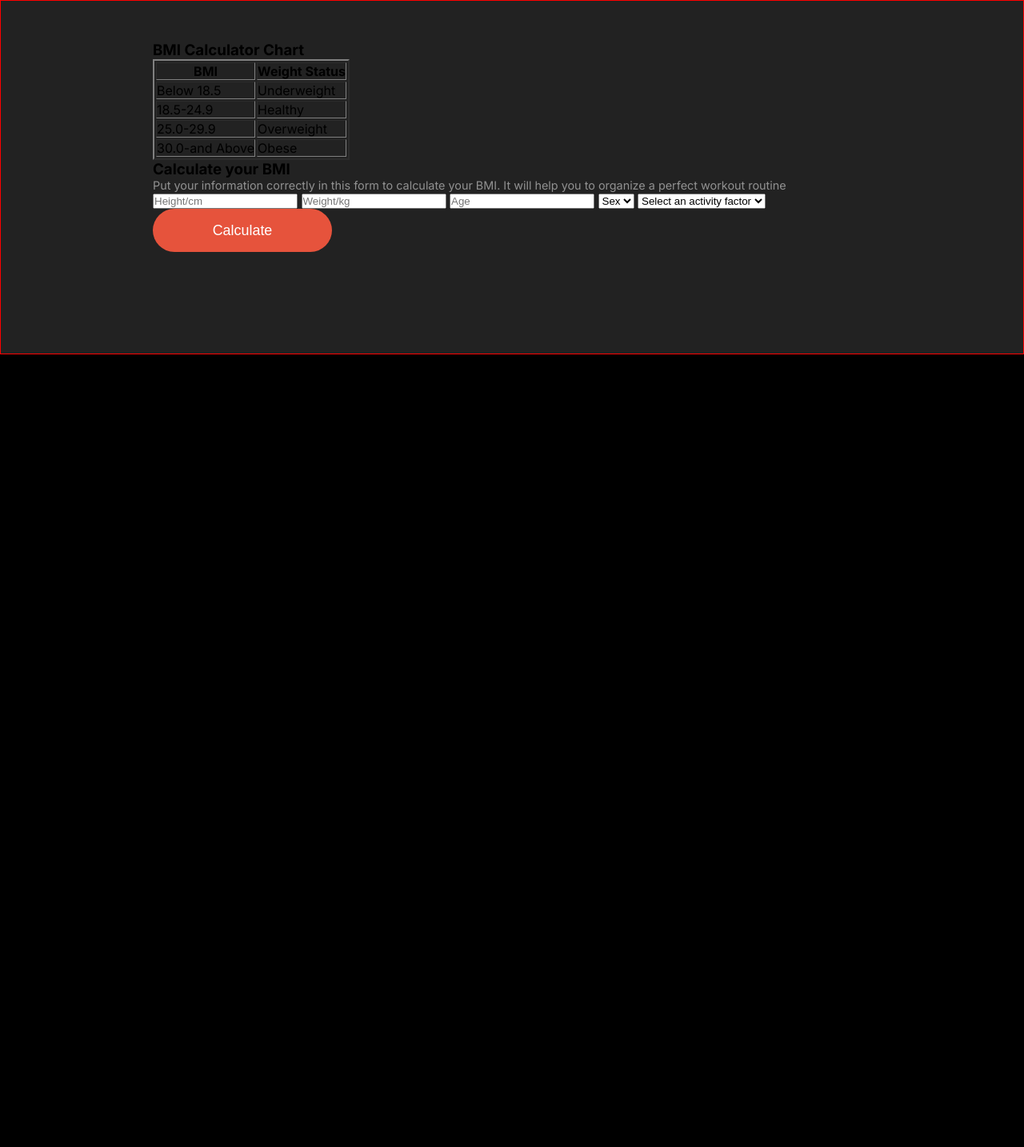
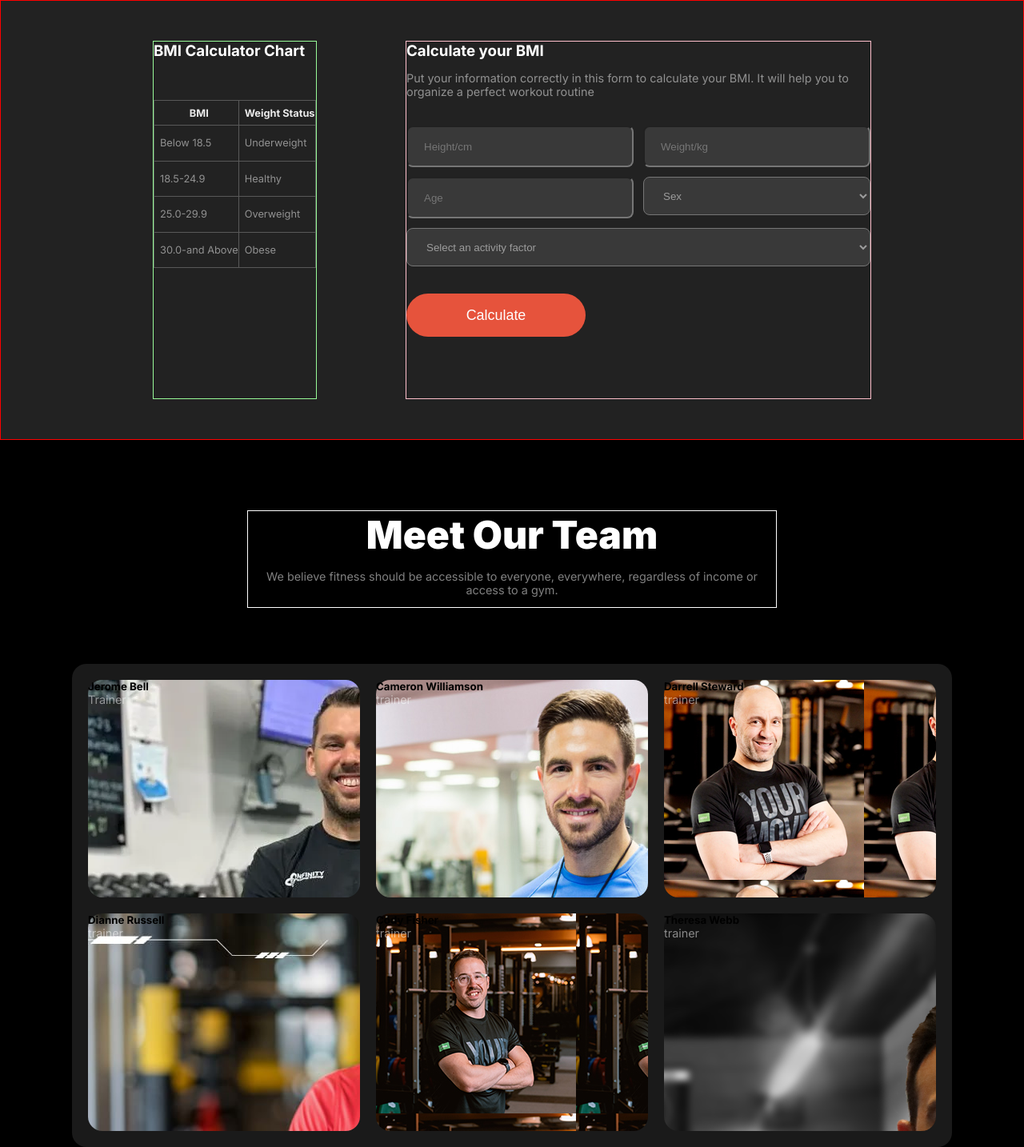
Before and after one commit to rabiyarumi/assignment-2, a plain HTML site: page index.html in a window 1280 px wide. Shown: the part 2136-3570 px from the top of the page at 80% size. Before the commit the page ends 2579 px from the top, so only its background shows below. Drawn offline with Linux system fonts and the light colour scheme; a web font is replaced by a local one.

```diff
--- a/index.html
+++ b/index.html
@@ -180,7 +180,7 @@
                     <h3 class="bmi-chart-header">
                         BMI Calculator Chart
                     </h3>
-                    <table border="2px solid black">
+                    <table  class="bmi-table">
                        <thead>
                         <tr>
                             <th>BMI</th>
@@ -214,6 +214,7 @@
                     <p class="bmi-calculate-description">
                         Put your information correctly in this form to calculate your BMI. It will help you to organize a perfect workout routine
                     </p>
+                    <div class="bmi-calculator">
                         <input type="text" placeholder="Height/cm">
                         <input type="text" placeholder="Weight/kg">
                         <input type="text" placeholder="Age">
@@ -221,10 +222,11 @@
                             <option value="Male">Sex</option>
 
                         </select>
-                   <select name="Activity" id="">
+                        <select name="Activity" id="activity">
                             <option value="Walking">Select an activity factor</option>
 
                         </select>
+                    </div>
                    <div class="btn">
                     <button class="btn-primary">Calculate</button>
                    </div>
@@ -235,40 +237,40 @@
 
 
         <!-- our-team-section starts from here -->
-        <section class="team-section hide">
+        <section class="team-section ">
             <div class="team-header-container">
-                <h2 class="team-header section-header">Meet Our Team
+                <h2 class="team-header ">Meet Our Team
                 </h2>
-                <p class="team-header-description section-description">
+                <p class="team-header-description ">
                     We believe fitness should be accessible to everyone, everywhere, regardless of income or access to a gym.
                 </p>
             </div>
             <div class="team-img-container">
-                <div class="team-img">
+                <div class="team-img-1 team">
                     <h5 class="trainer-name">Jerome Bell</h5>
                     <p class="prefesion">Trainer</p>
                 </div>
-               <div class="team-img">
+               <div class="team-img-2 team">
                 <h5 class="trainer-name">Cameron Williamson
                 </h5>
                 <p class="profession">trainer</p>
                </div>
-               <div class="team-img">
+               <div class="team-img-3 team">
                 <h5 class="trainer-name">Darrell Steward
                 </h5>
                 <p class="profession">trainer</p>
                </div>
-               <div class="team-img">
+               <div class="team-img-4 team">
                 <h5 class="trainer-name">Dianne Russell
                 </h5>
                 <p class="profession">trainer</p>
                </div>
-               <div class="team-img">
+               <div class="team-img-5 team">
                 <h5 class="trainer-name">Cody Fisher
                 </h5>
                 <p class="profession">trainer</p>
                </div>
-               <div class="team-img">
+               <div class="team-img-6 team">
                 <h5 class="trainer-name">Theresa Webb
                 </h5>
                 <p class="profession">trainer</p>
--- a/styles/style.css
+++ b/styles/style.css
@@ -270,19 +270,119 @@ background: rgb(34, 34, 34);
 }
 .bmi-content-container {
     border: 1px solid red;
-    max-width: width: 1440px;
+    color: white;
+    max-width: 1440px;
     background: rgb(34, 34, 34);
-    padding: 50px 190px;
-
-
+    margin: 0 auto;
+    display: flex;
+    justify-content: space-between;
+}
+.bmi-chart {
+    border: 1px solid palegreen;
+    margin: 50px 0 50px 190px ;
 
 }
+.bmi-chart-header {
+    margin-bottom: 50px ;
+}
+.bmi-table {
+    max-width: 350px;
+    height: 210px;
+    border-collapse: collapse;
+
+}
+.bmi-table th {
+    color: rgba(255, 255, 255, 0.9);
+    height: 30px;
+
+}
+.bmi-table table, th, td {
+    border: 0.1px solid rgb(88, 88, 88);
+    font-size: 0.8rem;
+    color: rgba(255, 255, 255, 0.5);
+    padding-left: 7px;
+
+}
+
+.bmi-calculate {
+    border: 1px solid pink;
+    max-width: 580px;
+    margin: 50px 190px 50px 0;
+
+}
+.bmi-calculate-description {
+    margin: 14px 0 34px;
+}
+.bmi-calculator {
+    display: grid;
+    grid-template-columns: repeat(2, 1fr) ;
+    gap: 12px;
+    margin-bottom: 34px;
+}
+#activity {
+    grid-column: span 2;
+}
+.bmi-calculator > input, select {
+    height: 48px;
+    border-radius: 8px;
+    color: rgba(255, 255, 255, 0.5);
+    background: rgba(255, 255, 255, 0.1);
+    padding-left: 20px;
+}
+/* team section` */
+.team-header-container {
+    border: 1px solid white;
+    text-align: center;
+    max-width: 660px;
+    height: 120px;
+    margin: 88px auto 70px;
+}
+.team-header-container p {
+    margin-top: 14px;
+}
+.team-img-container {
+    max-width: 1060px;
+    margin: 0 auto;
+    padding: 20px;
+    border-radius: 18px;
+    background: rgba(255, 255, 255, 0.1);
+    justify-content: space-evenly;
+    display: grid;
+    grid-template-columns: repeat(3, 1fr);
+    gap:20px ;
+}
+.team-img-1 {
+    background-image: url(../images/trainer1.png);
+}
+.team-img-2 {
+    background-image: url(../images/trainer2.png);
+}
+.team-img-3 {
+    background-image: url(../images/trainer3.png);
+}
+.team-img-4 {
+    background-image: url(../images/trainer4.png);
+}
+.team-img-5 {
+    background-image: url(../images/trainer5.png);
+}
+.team-img-6 {
+    background-image: url(../images/trainer6.png);
+}
+.team {
+    height: 272px;
+    border-radius: 18px;
+}
+
 /* responsive styles for small devices starts from here */
 @media screen and (max-width: 576px) {
     /* shared styles */
     #body {
         margin: 0 auto;
 
+    }
+    h2 {
+        font-size: 2rem;
     }
     .btn-primary, .btn-secondery  {
         width: 170px;
@@ -343,7 +443,6 @@ background: rgb(34, 34, 34);
         grid-template-columns: repeat(1, 1fr);
         text-align: center;
         gap: 40px;
-        margin-top: 58px;
     }
     .habit-content {
         border: 1px solid white;
@@ -366,7 +465,28 @@ background: rgb(34, 34, 34);
     .run-img-container  {
         width: 100%
     }
+ /* BMI section    */
+    .bmi-content-container {
+        flex-direction: column;
+        max-width: 100vw;
 
+    }
+    .bmi-header-container {
+        margin-left: 20px;
+    }
+    .bmi-chart {
+        margin: 20px ;
+        width: calc((100% - 20) / 2);
+
+    }
+    .bmi-chart table {
+        width: 100%;
+    }
+    .bmi-calculate {
+        width:  calc((100vw - 40) / 2);
+        margin: 20px;
+
+    }
 
 
 }
```
Lines whose indentation alone changed are shown as unchanged.
